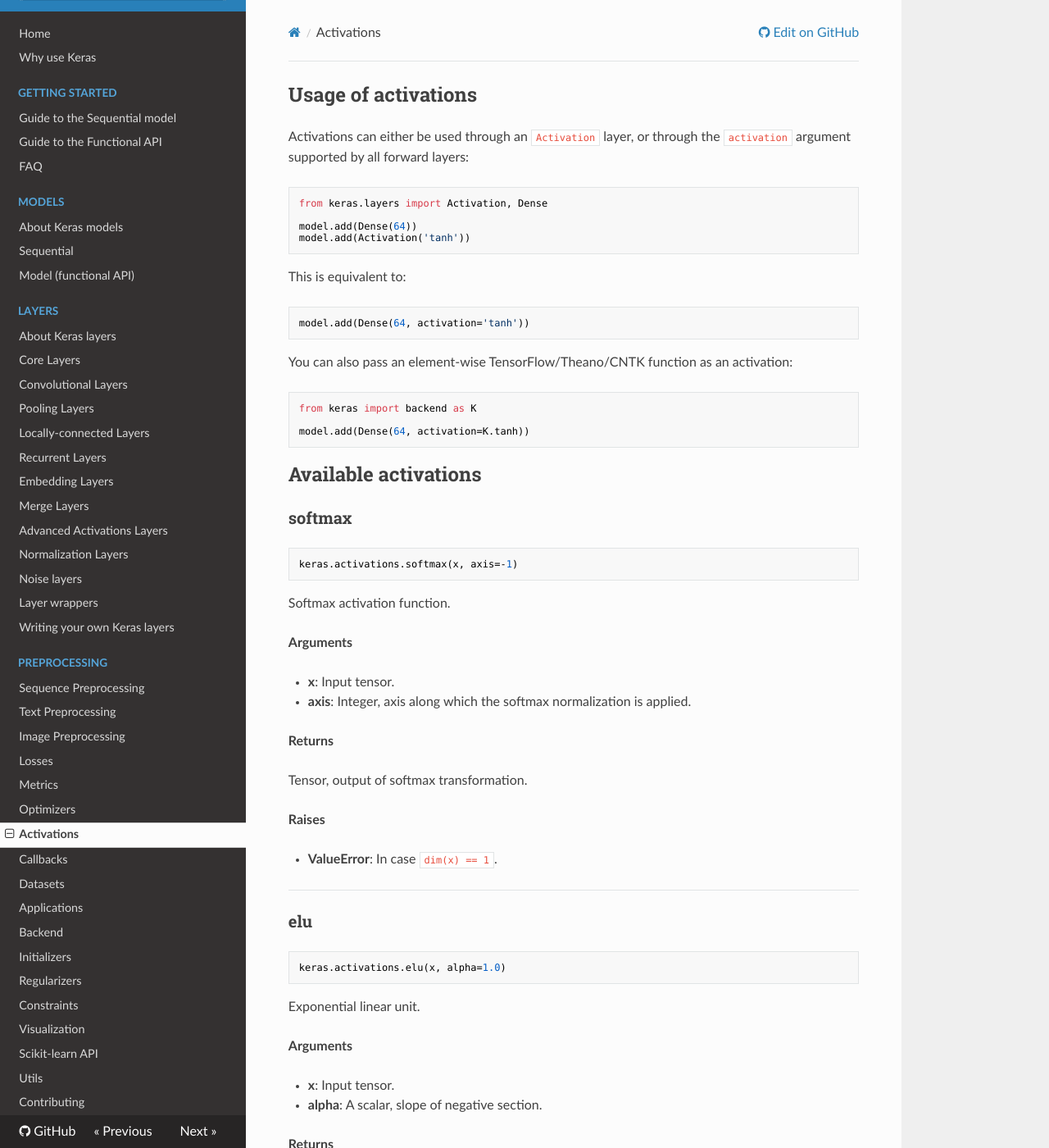
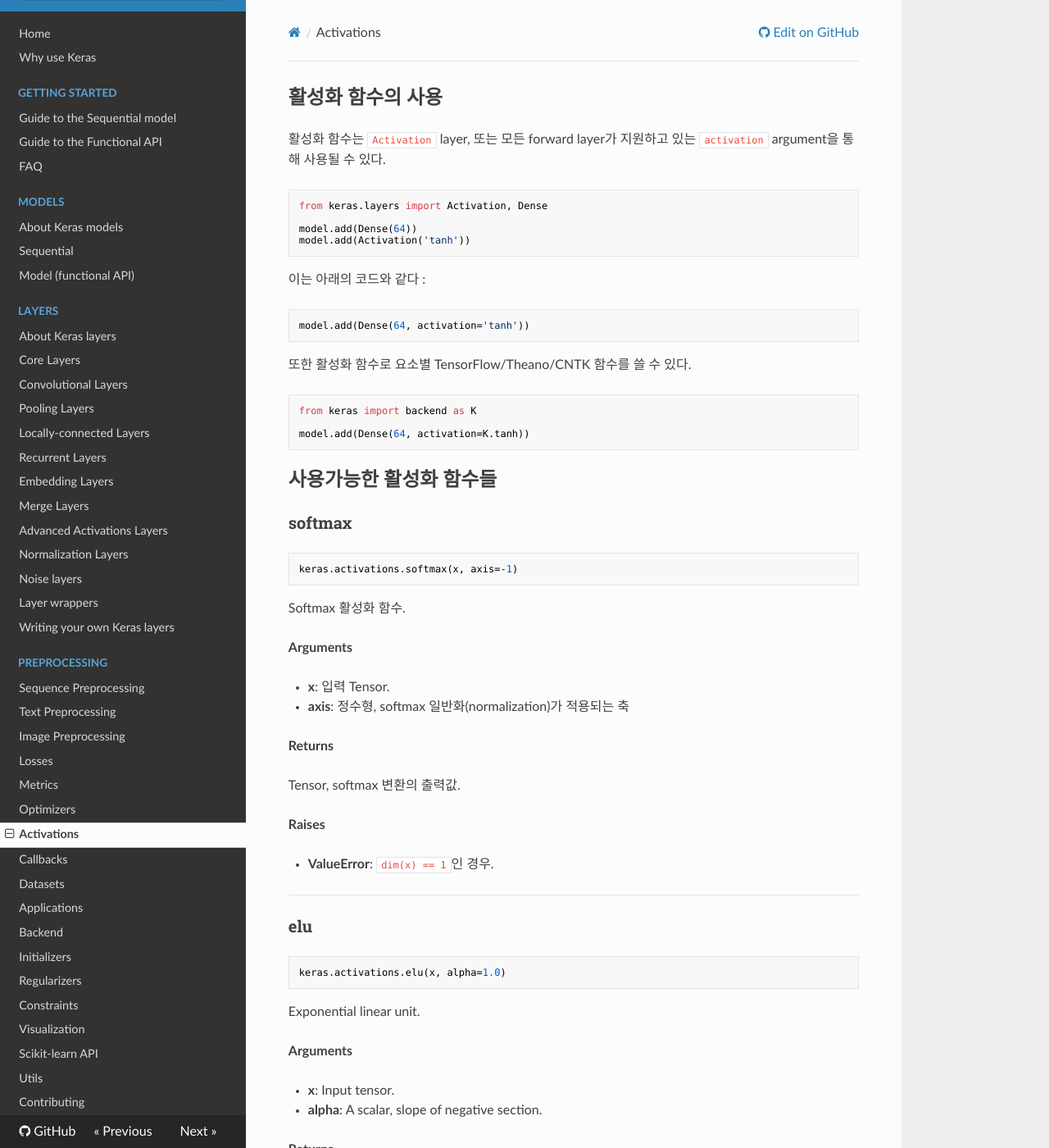
Before and after one commit to keras-team/keras-docs-ko, an MkDocs documentation site: the page built from sources/activations.md, in a window 1280 px wide and 1400 px high. Shown: the whole window at 82% size. Built offline with MkDocs 1.6.1, drawn with Linux system fonts in a browser that asks for light colours; nearby versions of some CDN libraries.

Commit message:
Update activations.md
softmax까지

````diff
--- a/sources/activations.md
+++ b/sources/activations.md
@@ -1,7 +1,7 @@
 
-## Usage of activations
+## 활성화 함수의 사용
 
-Activations can either be used through an `Activation` layer, or through the `activation` argument supported by all forward layers:
+활성화 함수는 `Activation` layer, 또는 모든 forward layer가 지원하고 있는 `activation` argument을 통해 사용될 수 있다.
 
 ```python
 from keras.layers import Activation, Dense
@@ -10,13 +10,13 @@
 model.add(Activation('tanh'))
 ```
 
-This is equivalent to:
+이는 아래의 코드와 같다 :
 
 ```python
 model.add(Dense(64, activation='tanh'))
 ```
 
-You can also pass an element-wise TensorFlow/Theano/CNTK function as an activation:
+또한 활성화 함수로 요소별 TensorFlow/Theano/CNTK 함수를 쓸 수 있다.
 
 ```python
 from keras import backend as K
@@ -24,7 +24,7 @@
 model.add(Dense(64, activation=K.tanh))
 ```
 
-## Available activations
+## 사용가능한 활성화 함수들
 
 ### softmax
 
@@ -34,20 +34,20 @@
 ```
 
 
-Softmax activation function.
+Softmax 활성화 함수.
 
 __Arguments__
 
-- __x__: Input tensor.
-- __axis__: Integer, axis along which the softmax normalization is applied.
+- __x__: 입력 Tensor.
+- __axis__: 정수형, softmax 일반화(normalization)가 적용되는 축
 
 __Returns__
 
-Tensor, output of softmax transformation.
+Tensor, softmax 변환의 출력값.
 
 __Raises__
 
-- __ValueError__: In case `dim(x) == 1`.
+- __ValueError__: `dim(x) == 1`인 경우.
 
 ----
 
````
